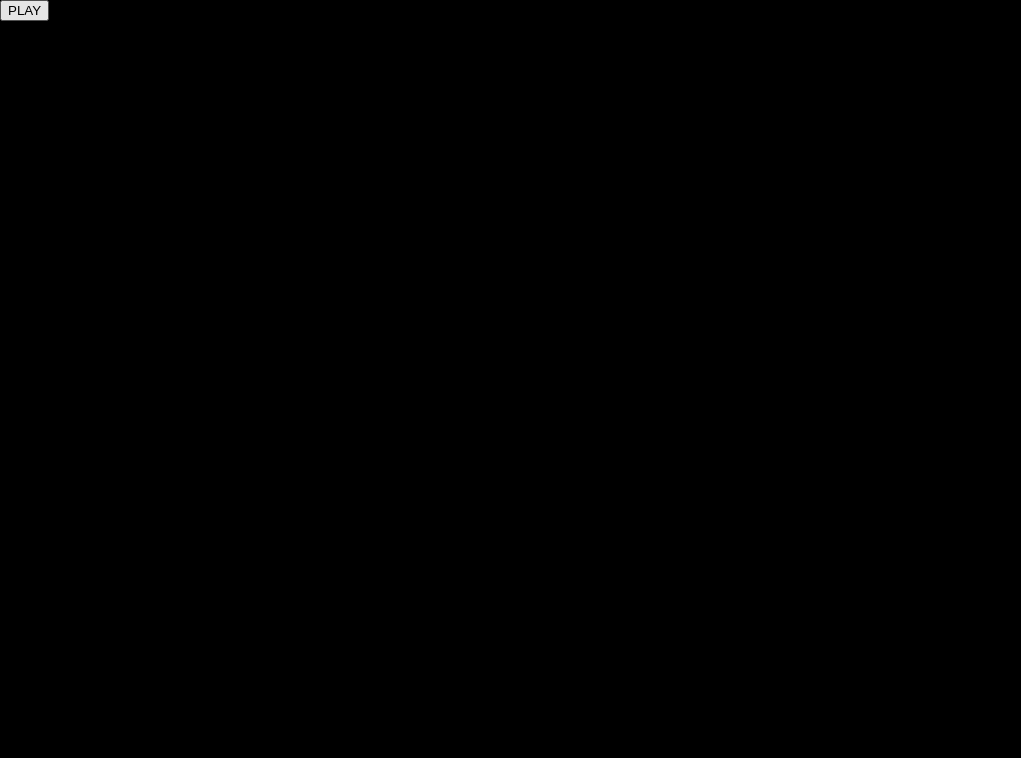
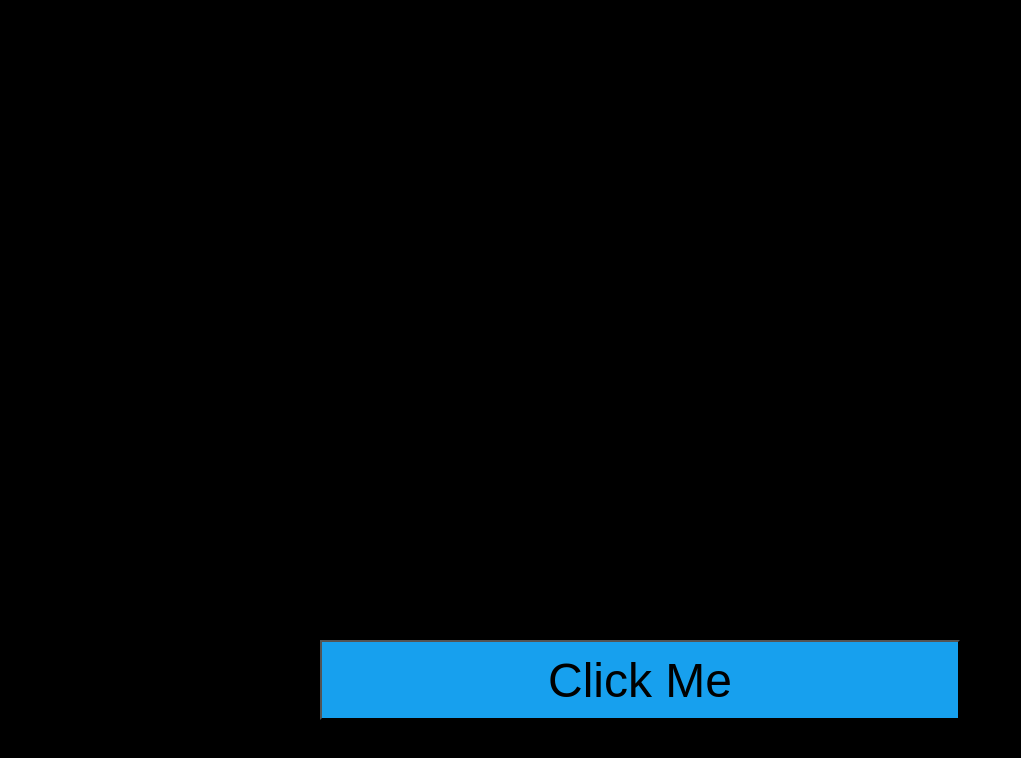
Before and after one commit to JHGarrett/clickable, a plain HTML site: page index.html in a window 1280 px wide. Shown: the top 758 px of the page, without its empty margins (0-1021 px from the left). Drawn offline with Linux system fonts and the light colour scheme.

Commit message:
all done

```diff
--- a/index.html
+++ b/index.html
@@ -16,10 +16,16 @@
         } else {
             x.style.display = "none";
         }
+        var y = document.getElementById("button");
+        if (y.style.display === "flex") {
+            y.style.display = "none";
+        } else {
+            y.style.display = "flex";
+        }
     }
 </script>
 
-<input type="button" value="PLAY" onclick="play()">
+<input id="button" type="button" value="Click Me" onclick="play()" style="display:flex">
 <audio id="audio" src="Never%20Gonna%20Give%20You%20Up%20Original.mp3"></audio>
 
 <!-- Add your site or application content here -->
--- a/styles.css
+++ b/styles.css
@@ -2,6 +2,18 @@ body {
     margin:0;
     background:#000;
 }
+#button {
+    align-content: center;
+    justify-content: center;
+    align-items: center;
+    width: 50%;
+    height: 5rem;
+    margin: 50% 25%;
+    background: #17a0ee;
+    font-size: 3rem;
+
+}
+
 
 p {
     font-size: 15px;
```
